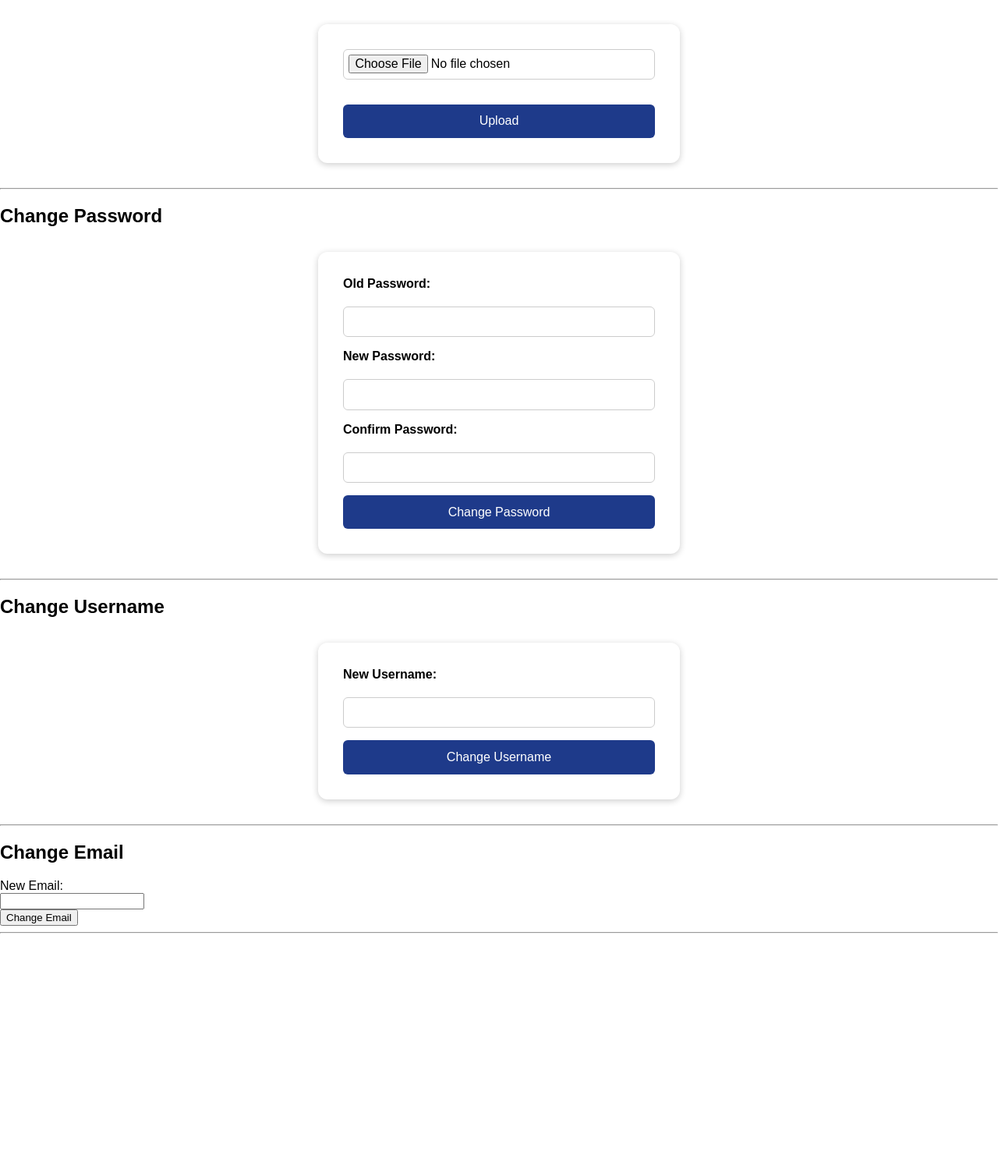
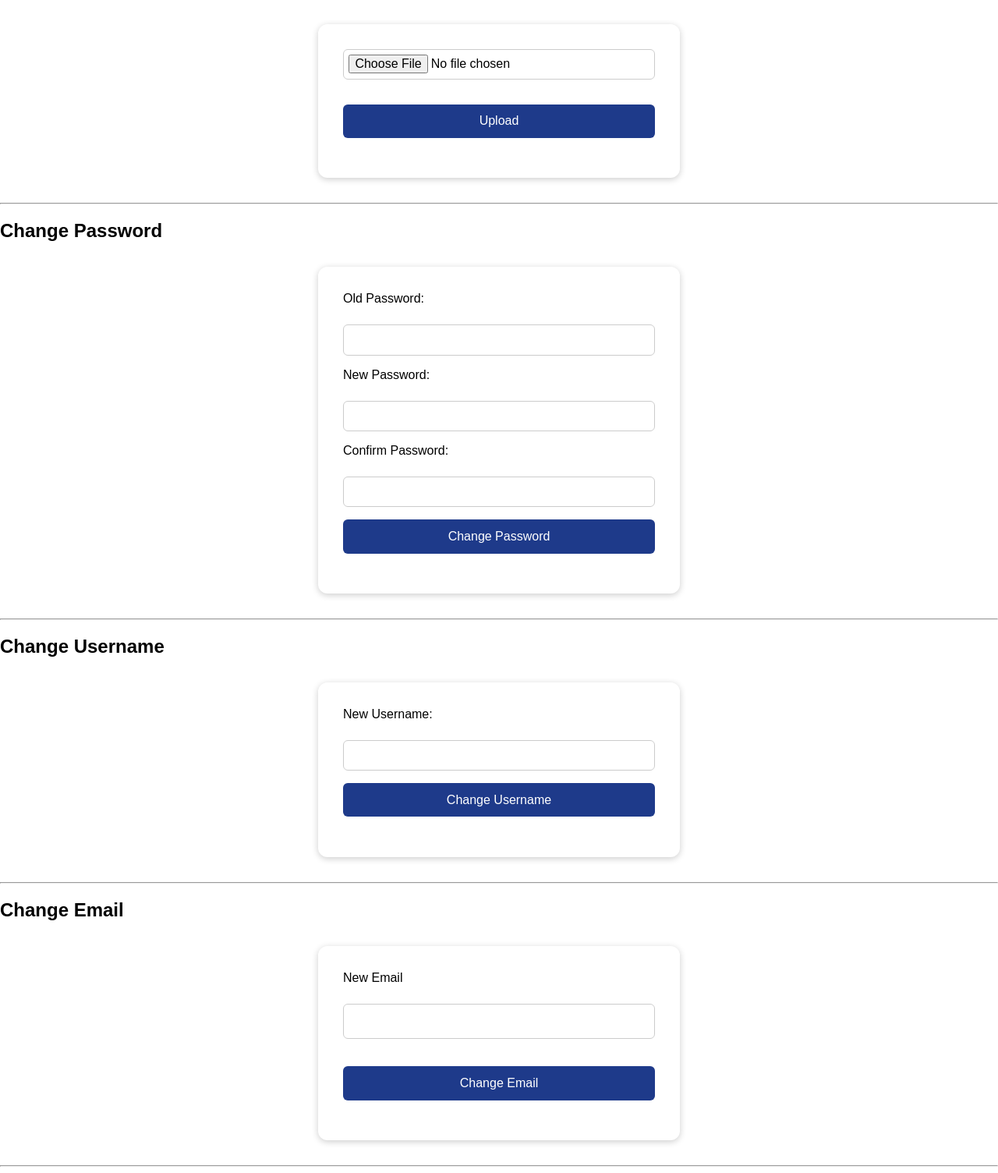
Before and after one commit to unclem2/osudroid-rx-server, a Python web app: template templates/account/settings.jinja in a window 1280 px wide. Shown: the part 151-1655 px from the top of the page at 78% size. Before the commit the page ends 1348 px from the top, so only its background shows below. Run offline with Jinja, Linux system fonts and the light colour scheme; the template is opened without the code that fills it, so the values that code supplies are empty.

Commit message:
Rewrite change_email.jinja

```diff
--- a/templates/account/change_email.jinja
+++ b/templates/account/change_email.jinja
@@ -1,9 +1,69 @@
-{% block title %}<h1>Change Email</h1>{% endblock %}
+{% block title %}
+  <h1>Change Email</h1>
+{% endblock %}
+
 {% block content %}
-<form method="post", action="{{ url_for('user_change_email.change_email') }}">
-    <label for="new_email">New Email:</label><br>
-    <input type="email" id="new_email" name="new_email" required><br>
+<style>
+  .form-container {
+    max-width: 400px;
+    margin: 2rem auto;
+    padding: 2rem;
+    background-color: rgba(255, 255, 255, 0.03);
+    backdrop-filter: blur(6px);
+    border-radius: 12px;
+    box-shadow: 0 2px 8px rgba(0, 0, 0, 0.2);
+  }
+
+  .form-container form {
+    display: flex;
+    flex-direction: column;
+  }
+
+  .form-container label {
+    margin-bottom: 0.5rem;
+    color: var(--text-color);
+    font-weight: 500;
+  }
+
+  .form-container input[type="email"],
+  .form-container input[type="submit"] {
+    padding: 0.8rem;
+    margin-bottom: 1.2rem;
+    border-radius: 6px;
+    border: 1px solid #ccc;
+    background-color: var(--background-color);
+    color: var(--text-color);
+    font-size: 1rem;
+  }
+
+  .form-container input[type="submit"] {
+    background-color: #1E3A8A;
+    color: #fff;
+    border: none;
+    cursor: pointer;
+    transition: background-color 0.3s ease;
+  }
+
+  .form-container input[type="submit"]:hover {
+    background-color: #374151;
+  }
+
+  @media (max-width: 480px) {
+    .form-container {
+      padding: 1.5rem;
+    }
+
+    .form-container input {
+      font-size: 0.95rem;
+    }
+  }
+</style>
+
+<div class="form-container">
+  <form method="post" action="{{ url_for('user_change_email.change_email') }}">
+    <label for="new_email">New Email</label>
+    <input type="email" id="new_email" name="new_email" required>
     <input type="submit" value="Change Email">
-</form>
-
+  </form>
+</div>
 {% endblock %}
```
